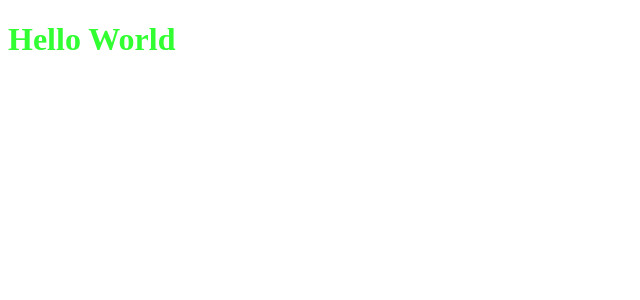
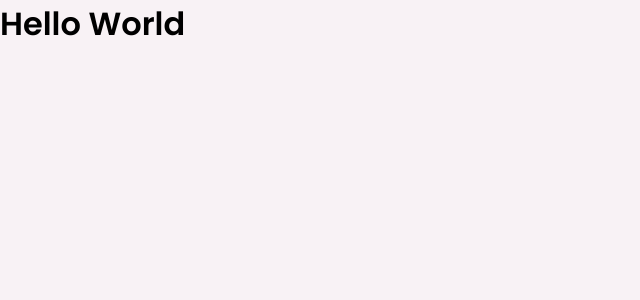
Before and after one commit to viniciusdev-br/devmoney, a React (Create React App) app: page / in a window 1280 px wide. Shown: the top 300 px of the page, without its empty margins (0-640 px from the left). Built offline with nearby package versions, Linux system fonts and the light colour scheme.

Commit message:
Estilos globais finalizados

```diff
--- a/public/index.html
+++ b/public/index.html
@@ -1,8 +1,16 @@
 <!DOCTYPE html>
 <html lang="en">
   <head>
+    <link rel="preconnect" href="https://fonts.googleapis.com">
+    <link rel="preconnect" href="https://fonts.gstatic.com" crossorigin>
+
     <meta charset="utf-8">
     <meta name="viewport" content="width=device-width, initial-scale=1, shrink-to-fit=no">
+    <link rel="shortcut icon" href="favicon.png" type="image/png">
+
+
+    <link href="https://fonts.googleapis.com/css2?family=Poppins:wght@400;600&display=swap" rel="stylesheet">
+
     <title>Dev - Money</title>
   </head>
   <body>
--- a/src/App.tsx
+++ b/src/App.tsx
@@ -1,13 +1,10 @@
-import styled from 'styled-components'
-
-const Title = styled.h1`
-  color: #32FF32;
-`
+import { GlobalStyle } from './styles/global'
 
 export function App() {
   return (
     <div className="App">
-      <Title>Hello World</Title>
+      <h1>Hello World</h1>
+      <GlobalStyle/>
     </div>
   );
 }
--- /dev/null
+++ b/src/styles/global.ts
@@ -0,0 +1,55 @@
+import { createGlobalStyle } from 'styled-components'
+
+export const GlobalStyle = createGlobalStyle`
+    :root{
+        --background: #f8f2f5;
+        --red: #e52e40;
+        --blues: #5429cc;
+
+        --blues-light: #6933ff;
+
+        --text-title: #363f5f;
+        --text-body: #969cb3;
+
+        --shape: #FFFFFF
+    }
+
+    * {
+        margin:0;
+        padding:0;
+        box-sizing: border-box;
+    }
+
+    html {
+        @media (max-width: 1080px) {
+            font-size: 93.75%; //15px
+        }
+
+        @media (max-width: 720px) {
+            font-size: 87.5%; // 14px
+        }
+    }
+
+    body {
+        background: var(--background);
+        -webkit-font-smoothing: antialiased;
+    }
+
+    body, input, textarea, button {
+        font-family: 'Poppins', sans-serif;
+        font-weight: 400;
+    }
+
+    h1, h2, h3, h4, h6, strong {
+        font-weight: 600;
+    }
+
+    button {
+        cursor: pointer;
+    }
+
+    [disabled] {
+        opacity:0.6;
+        cursor: not-allowed;
+    }
+`
```
